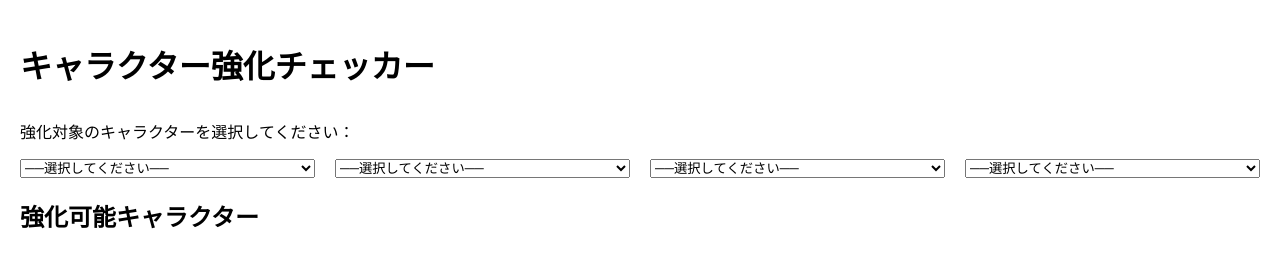
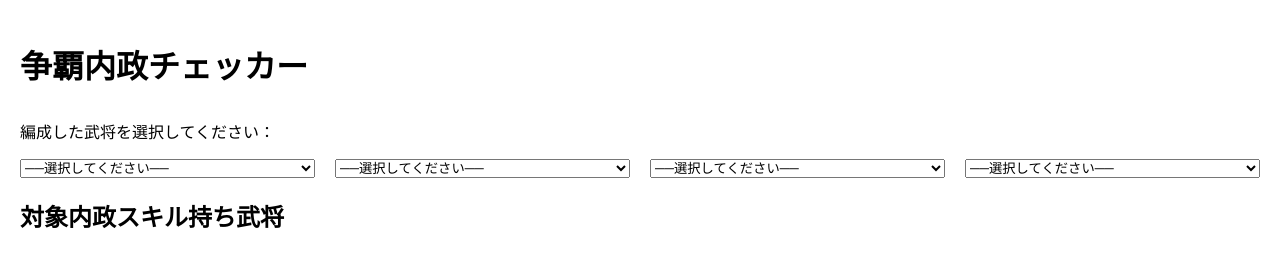
Before and after one commit to laybackikka/soha_naisei, a plain HTML site: page index.html in a window 1280 px wide. Drawn offline with nearby package versions, Linux system fonts and the light colour scheme; no server answers.

Commit message:
html mod

```diff
--- a/index.html
+++ b/index.html
@@ -4,7 +4,7 @@
   <meta charset="UTF-8">
   <!-- モバイル対応 -->
   <meta name="viewport" content="width=device-width, initial-scale=1.0">
-  <title>キャラクター強化チェッカー</title>
+  <title>争覇内政チェッカー</title>
   <!-- 既存CSS -->
   <link rel="stylesheet" href="style.css">
   <!-- 横並び用の上書きスタイル -->
@@ -37,12 +37,12 @@
 </head>
 <body>
   <header>
-    <h1>キャラクター強化チェッカー</h1>
+    <h1>争覇内政チェッカー</h1>
   </header>
 
   <main>
     <section>
-      <p>強化対象のキャラクターを選択してください：</p>
+      <p>編成した武将を選択してください：</p>
       <div class="select-container">
         <span class="select-block">
           <select id="charSelect1">
@@ -72,7 +72,7 @@
     </section>
 
     <section>
-      <h2>強化可能キャラクター</h2>
+      <h2>対象内政スキル持ち武将</h2>
       <ul id="resultList"></ul>
     </section>
   </main>
```
